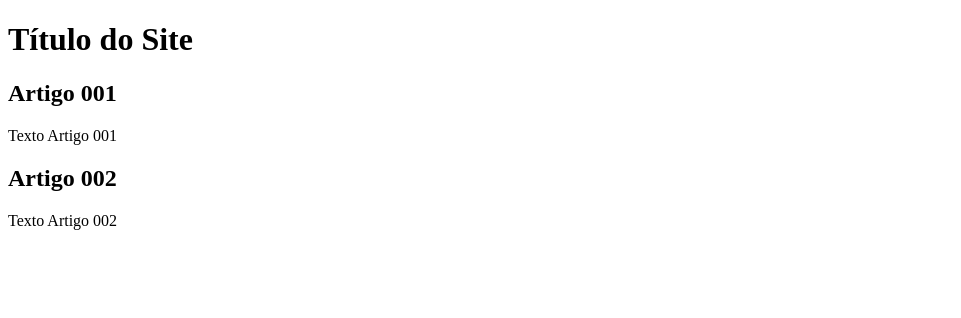
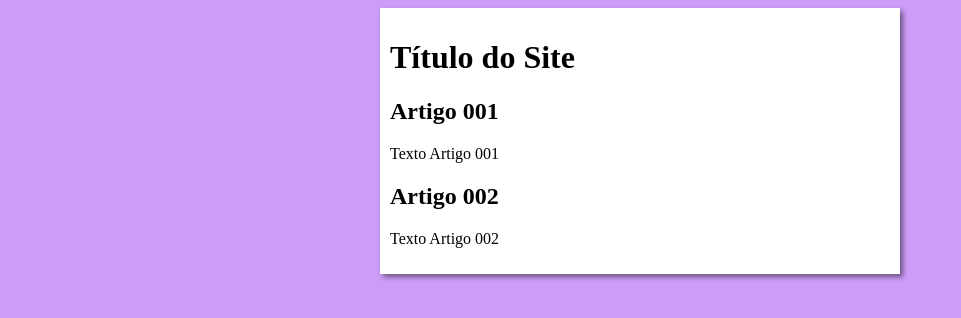
Before and after one commit to Proberto2410/Projeto-site, a plain HTML site: page index.html in a window 1280 px wide. Shown: the whole page, without its empty margins (0-961 px from the left). Drawn offline with Linux system fonts and the light colour scheme.

Commit message:
iniciei o design

```diff
--- /dev/null
+++ b/estilos/style.css
@@ -0,0 +1,16 @@
+{
+    font-family: Arial, Helvetica, sans-serif;
+    font-size: 16px;
+}
+
+body {
+    background-color: rgb(204, 157, 248);
+}
+
+main {
+    background-color: white;
+    width: 500px;
+    margin:auto;
+    padding: 10px;
+    box-shadow: 3px 3px 5px rgba(0, 0,  0, 0.473);
+}
--- a/index.html
+++ b/index.html
@@ -4,6 +4,7 @@
     <meta charset="UTF-8">
     <meta name="viewport" content="width=device-width, initial-scale=1.0">
     <title>Título do Site</title>
+    <link rel="stylesheet" href="estilos/style.css">
 </head>
 <body>
     <main>
```
